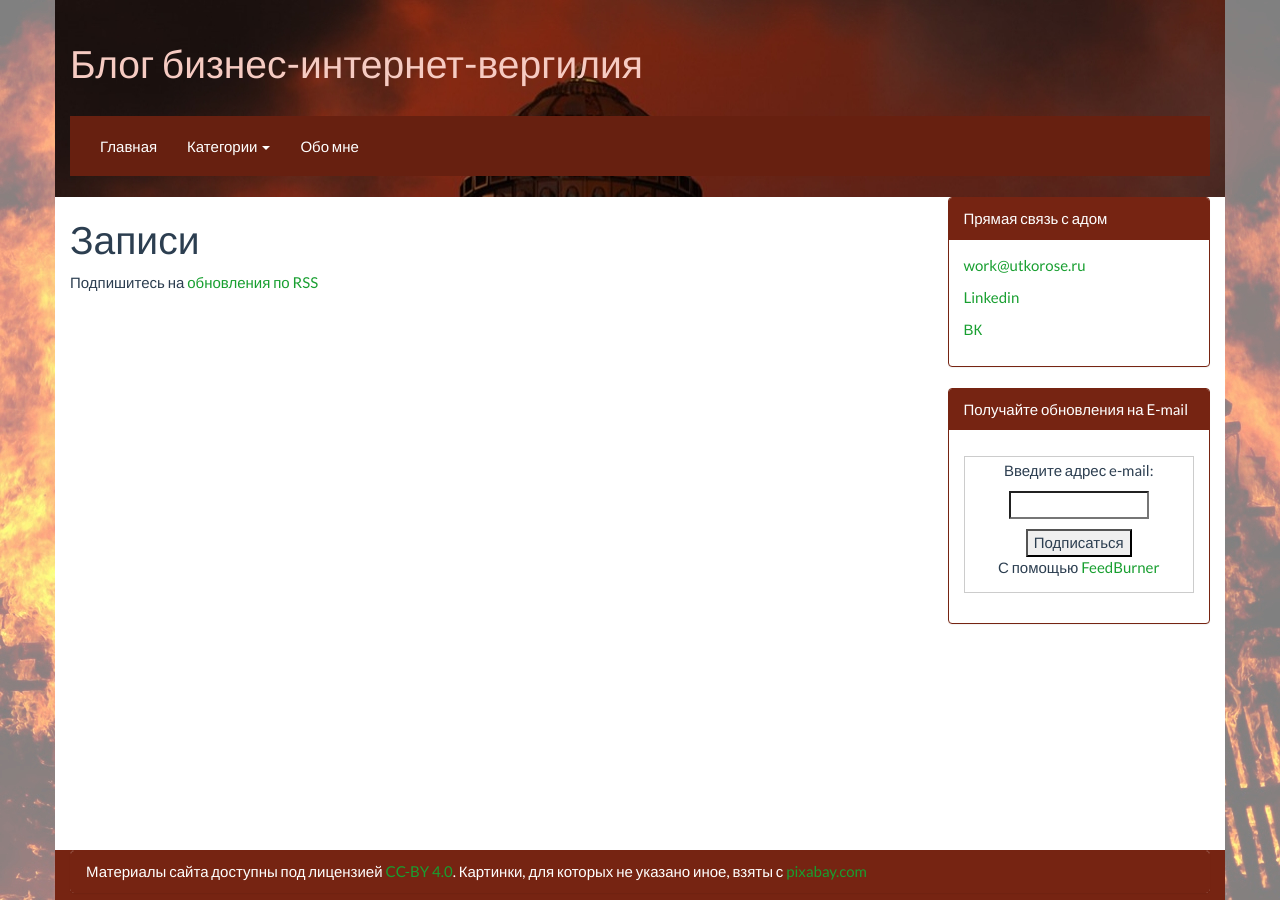
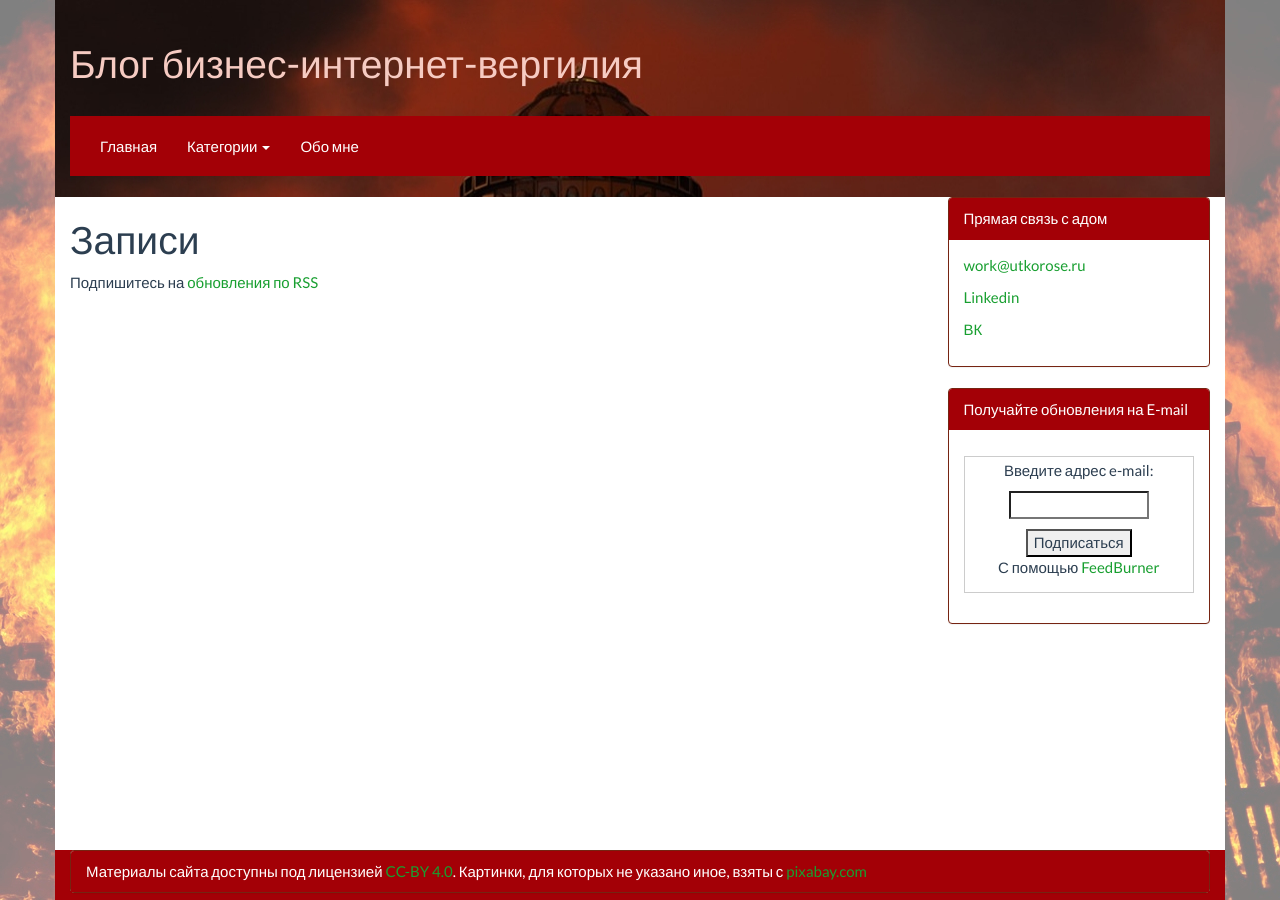
Before and after one commit to utkorose/blog-internet-vergiliy, a Jekyll site: the page built from index.html, in a window 1280 px wide. Built offline with Jekyll 4.4.1, drawn with Linux system fonts in a browser that asks for light colours.

Commit message:
Update theme.css

```diff
--- a/css/theme.css
+++ b/css/theme.css
@@ -75,7 +75,7 @@ body {
 
 .footer .container{
   height:50px;
-  background-color: #762412;
+  background-color: #A30006;
   visibility:visible;
 }
 .footer .container .panel{
@@ -91,13 +91,13 @@ body {
   border-color:#762412;
 }
 .panel-default .panel-heading{
-  background:#762412;
+  background:#A30006;
   color: #ffffff;
   border:0;
 }
 
 .navbar-default{
-  background:#672010;
+  background:#A30006;
 }
 
 a {
```
